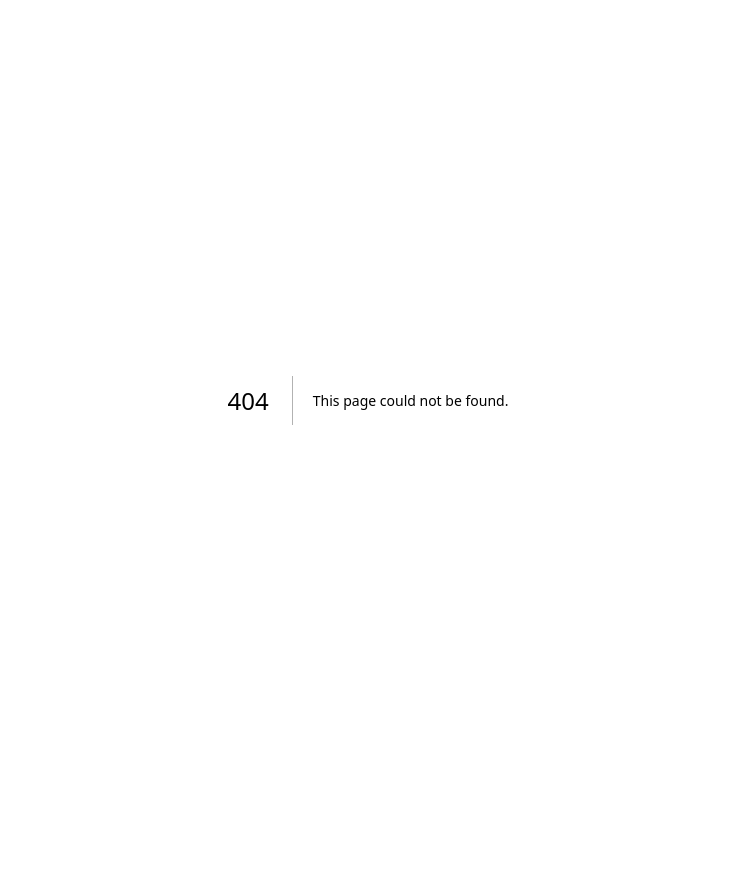
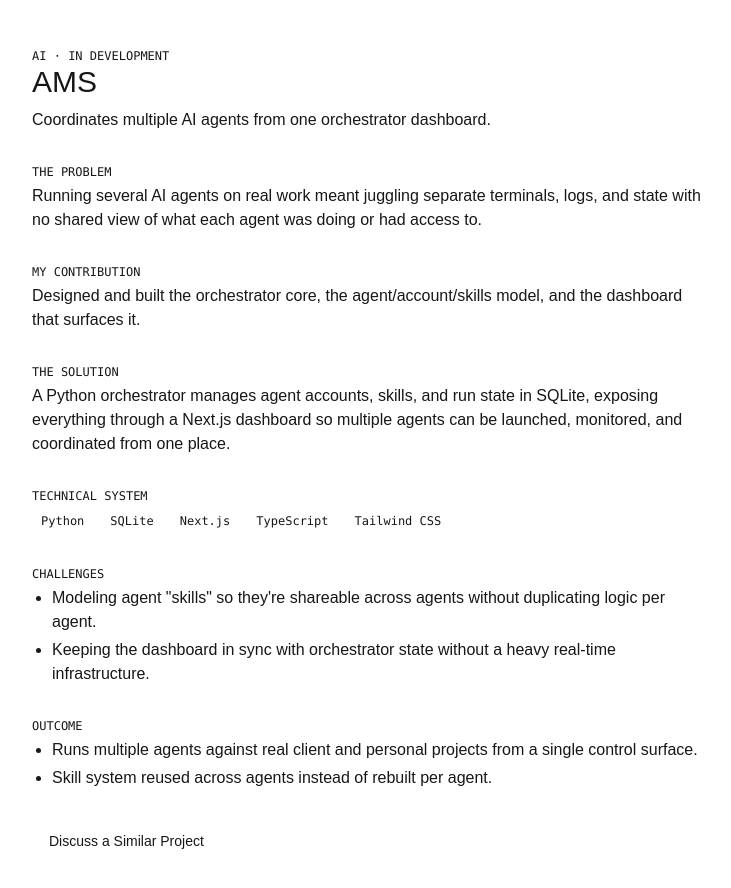
Before and after one commit to viralfaceless25-sketch/orbit-os, a Next.js app: page /projects/ams in a window 1280 px wide. Before the commit this address had no page. Shown: the top 888 px of the page, without its empty margins (272-1003 px from the left). Before the commit the page ends 800 px from the top, so only its background shows below. Built offline with nearby package versions, Linux system fonts and the light colour scheme.

Commit message:
feat: add project detail page and conditional project links

```diff
--- /dev/null
+++ b/app/projects/[slug]/page.tsx
@@ -0,0 +1,72 @@
+import { notFound } from "next/navigation";
+import { projects } from "@/data/projects";
+import { ProjectLinks } from "@/components/projects/ProjectLinks";
+
+export function generateStaticParams() {
+  return projects.map((p) => ({ slug: p.slug }));
+}
+
+export default function ProjectPage({ params }: { params: { slug: string } }) {
+  const project = projects.find((p) => p.slug === params.slug);
+  if (!project) notFound();
+
+  return (
+    <article className="mx-auto max-w-2xl space-y-8 py-12">
+      <header>
+        <p className="font-mono text-xs text-[--color-text-dim]">
+          {project.category.toUpperCase()} · {project.status.replace("-", " ").toUpperCase()}
+        </p>
+        <h1 className="text-3xl font-display">{project.title}</h1>
+        <p className="mt-2 text-[--color-text-dim]">{project.oneLiner}</p>
+      </header>
+
+      <section>
+        <h2 className="font-mono text-xs text-[--color-text-dim]">THE PROBLEM</h2>
+        <p className="mt-1">{project.problem}</p>
+      </section>
+
+      <section>
+        <h2 className="font-mono text-xs text-[--color-text-dim]">MY CONTRIBUTION</h2>
+        <p className="mt-1">{project.contribution}</p>
+      </section>
+
+      <section>
+        <h2 className="font-mono text-xs text-[--color-text-dim]">THE SOLUTION</h2>
+        <p className="mt-1">{project.solution}</p>
+      </section>
+
+      <section>
+        <h2 className="font-mono text-xs text-[--color-text-dim]">TECHNICAL SYSTEM</h2>
+        <ul className="mt-1 flex flex-wrap gap-2 font-mono text-xs">
+          {project.techStack.map((t) => (
+            <li key={t} className="rounded border border-white/10 px-2 py-1">
+              {t}
+            </li>
+          ))}
+        </ul>
+      </section>
+
+      {project.challenges.length > 0 && (
+        <section>
+          <h2 className="font-mono text-xs text-[--color-text-dim]">CHALLENGES</h2>
+          <ul className="mt-1 list-disc space-y-1 pl-5">
+            {project.challenges.map((c) => (
+              <li key={c}>{c}</li>
+            ))}
+          </ul>
+        </section>
+      )}
+
+      <section>
+        <h2 className="font-mono text-xs text-[--color-text-dim]">OUTCOME</h2>
+        <ul className="mt-1 list-disc space-y-1 pl-5">
+          {project.outcome.map((o) => (
+            <li key={o}>{o}</li>
+          ))}
+        </ul>
+      </section>
+
+      <ProjectLinks project={project} />
+    </article>
+  );
+}
--- /dev/null
+++ b/components/projects/ProjectLinks.tsx
@@ -0,0 +1,24 @@
+import type { Project } from "@/data/projects";
+
+export function ProjectLinks({ project }: { project: Project }) {
+  return (
+    <div className="flex flex-wrap gap-3">
+      {project.liveUrl && (
+        <a href={project.liveUrl} className="rounded bg-white px-4 py-2 text-sm text-black">
+          Open Live Project
+        </a>
+      )}
+      {project.githubUrl && (
+        <a href={project.githubUrl} className="rounded border border-white/20 px-4 py-2 text-sm">
+          View GitHub
+        </a>
+      )}
+      <a
+        href={`/start-a-project?interest=${encodeURIComponent(project.category)}`}
+        className="rounded border border-white/20 px-4 py-2 text-sm"
+      >
+        Discuss a Similar Project
+      </a>
+    </div>
+  );
+}
```
Also changed, not shown: 1 other file (tests, documents, lock files or other folders).
